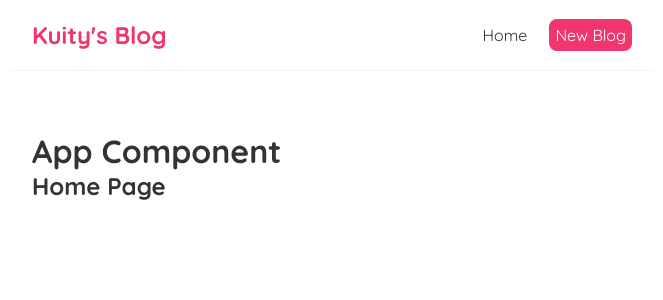
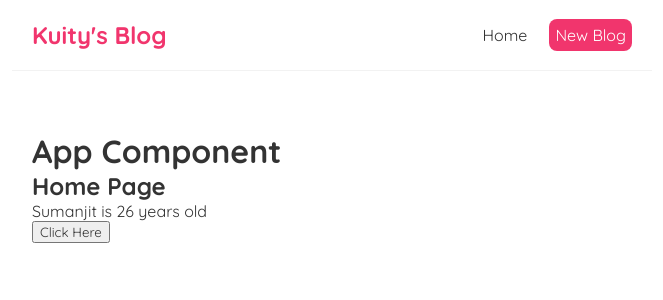
Before and after one commit to Sumanjit38/Mordern_React, a React (Create React App) app: page / in a window 1280 px wide. Shown: the top 300 px of the page, without its empty margins (308-971 px from the left). Built offline with nearby package versions, Linux system fonts and the light colour scheme.

Commit message:
use state

```diff
--- a/src/Home.js
+++ b/src/Home.js
@@ -1,7 +1,22 @@
+import { useState } from "react";
+
 const Home = () => {
+
+    //let name = "Sumanjit";
+    const [name, setName] = useState("Sumanjit");
+    const [age, setAge] = useState(26);
+
+    const handleClick = () => {
+        setName("Chirag");
+        setAge(60);
+        //console.log("Hello Kuity");
+    }
     return (
         <div className="Home">
             <h2>Home Page</h2>
+            {/* <p>{ name }</p> */}
+            <p>{name} is {age} years old</p>
+            <button onClick={handleClick}>Click Here</button>
         </div>
     );
 }
```
